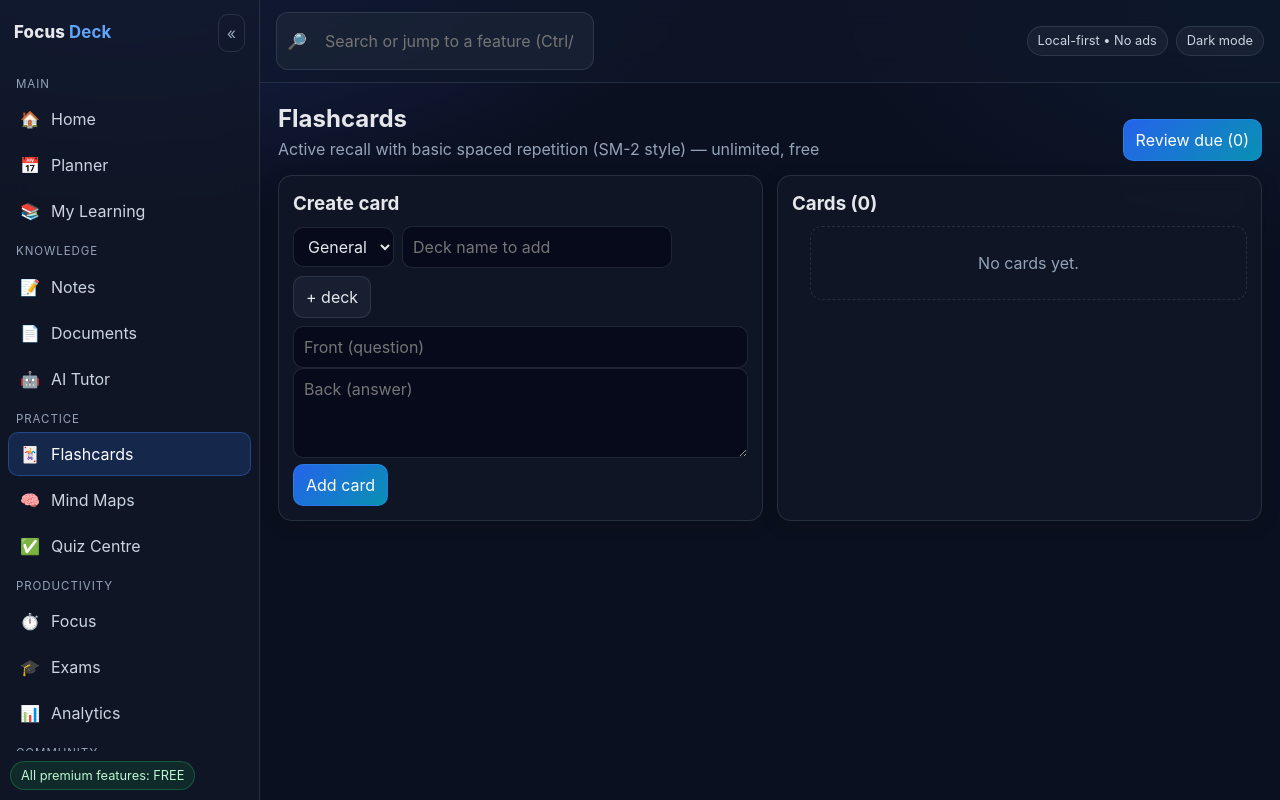
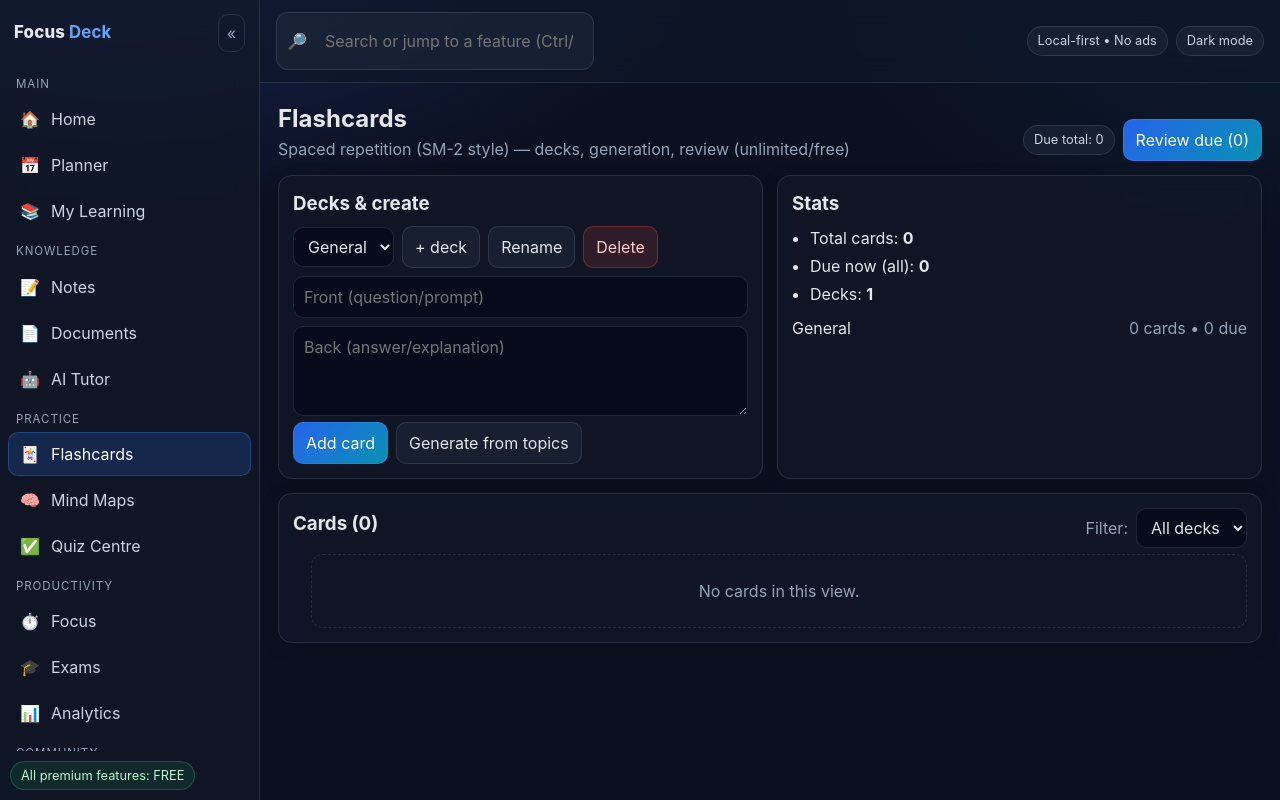
Before and after one commit to wizard809/study, a React (Vite) app: page / in a window 1280 px wide. Both pictures are taken after a click on the button "Review". Built offline with nearby package versions, Linux system fonts and the light colour scheme.

Commit message:
Deepen Flashcards: deck management, editing, filtering, topic generation, improved review

```diff
--- a/src/App.tsx
+++ b/src/App.tsx
@@ -292,24 +292,61 @@ function FocusPage({state, upd}:{state:AppState; upd:any}) {
 
 function Flashcards({state, upd}:{state:AppState; upd:any}) {
   const [front,setFront]=useState(''); const [back,setBack]=useState(''); const [deck,setDeck]=useState(state.decks[0]?.id||'');
+  const [filterDeck,setFilterDeck]=useState<string>('all');
   const [review,setReview]=useState(false); const [show,setShow]=useState(false);
+  const [editId,setEditId]=useState<string|null>(null); const [ef,setEf]=useState(''); const [eb,setEb]=useState('');
   const todayStr = new Date().toISOString().slice(0,10);
-  const due = state.flashcards.filter(c=>c.due<=todayStr);
+  const scoped = state.flashcards.filter(c=>filterDeck==='all' ? true : c.deckId===filterDeck);
+  const due = scoped.filter(c=>c.due<=todayStr);
   const current = review ? due[0] : null;
-  const add = ()=>{ if(!front||!back) return; upd((s:AppState)=>{s.flashcards.push({id:uid(),front,back,deckId:deck,due:new Date().toISOString().slice(0,10),interval:0,ease:2.5,reps:0}); return s;}); setFront(''); setBack(''); };
+  const add = ()=>{ if(!front||!back) return; const d = deck || state.decks[0]?.id; if(!d) return; upd((s:AppState)=>{s.flashcards.push({id:uid(),front,back,deckId:d,due:new Date().toISOString().slice(0,10),interval:0,ease:2.5,reps:0}); return s;}); setFront(''); setBack(''); };
   const grade = (g:number)=>{ if(!current) return; upd((s:AppState)=>{const i=s.flashcards.findIndex(x=>x.id===current.id); if(i>=0) s.flashcards[i]=reviewCard(s.flashcards[i],g); return s;}); setShow(false); };
-  if(review && current){ return <div><PageHeader title="Review session" subtitle={`${due.length} due`} right={<button className="btn" onClick={()=>setReview(false)}>Exit</button>} />
-    <div className="card"><h3>{current.front}</h3>{!show ? <button className="btn primary" onClick={()=>setShow(true)}>Show answer</button> : <><div className="node" style={{marginTop:8}}>{current.back}</div><div className="row" style={{marginTop:10}}><button className="btn danger" onClick={()=>grade(1)}>Again</button><button className="btn" onClick={()=>grade(3)}>Hard</button><button className="btn" onClick={()=>grade(4)}>Good</button><button className="btn primary" onClick={()=>grade(5)}>Easy</button></div></>}</div></div>; }
+  const addDeck = ()=>{ const name=prompt('Deck name'); if(!name) return; const d={id:uid(),name}; upd((s:AppState)=>{s.decks.push(d); return s;}); setDeck(d.id); };
+  const renameDeck = ()=>{ const d=state.decks.find(x=>x.id===deck); if(!d) return; const name=prompt('Rename deck', d.name); if(!name) return; upd((s:AppState)=>{s.decks.find(x=>x.id===deck)!.name=name; return s;}); };
+  const deleteDeck = ()=>{ if(state.decks.length<=1) return alert('Keep at least one deck.'); const d=state.decks.find(x=>x.id===deck); if(!d) return; if(!confirm(`Delete deck "${d.name}" and its cards?`)) return; upd((s:AppState)=>{s.flashcards=s.flashcards.filter(c=>c.deckId!==deck); s.decks=s.decks.filter(x=>x.id!==deck); return s;}); setDeck(state.decks.find(x=>x.id!==deck)?.id||''); setFilterDeck('all'); };
+  const genFromTopics = ()=>{
+    const d = deck || state.decks[0]?.id; if(!d) return;
+    let added=0; upd((s:AppState)=>{
+      s.subjects.forEach(sub=>sub.chapters.forEach(ch=>ch.topics.forEach(t=>{
+        const frontT=`${sub.name}: ${t.title}`; if(s.flashcards.some(c=>c.front===frontT)) return;
+        s.flashcards.push({id:uid(),front:frontT,back:t.description||`Review ${t.title} in ${ch.name}. Status: ${t.status}, difficulty: ${t.difficulty}.`,deckId:d,due:new Date().toISOString().slice(0,10),interval:0,ease:2.5,reps:0}); added++;
+      })));
+      return s;
+    });
+    alert(`Generated ${added} card(s) from topics (skipped duplicates).`);
+  };
+  if(review){
+    if(!current){ return <div><PageHeader title="Review complete" subtitle="No more due cards in this view" right={<button className="btn primary" onClick={()=>setReview(false)}>Back</button>} /><div className="card"><div className="empty">All caught up for now. Keep studying consistently.</div></div></div>; }
+    return <div><PageHeader title="Review session" subtitle={`${due.length} due in view`} right={<button className="btn" onClick={()=>setReview(false)}>Exit</button>} />
+      <div className="card"><div className="muted">Deck: {state.decks.find(d=>d.id===current.deckId)?.name||'—'} • reps {current.reps} • interval {current.interval}d</div><h3 style={{marginTop:8}}>{current.front}</h3>
+        {!show ? <button className="btn primary" onClick={()=>setShow(true)}>Show answer</button> : <><div className="node" style={{marginTop:8, whiteSpace:'pre-wrap'}}>{current.back}</div><div className="row" style={{marginTop:10}}><button className="btn danger" onClick={()=>grade(1)}>Again</button><button className="btn" onClick={()=>grade(3)}>Hard</button><button className="btn" onClick={()=>grade(4)}>Good</button><button className="btn primary" onClick={()=>grade(5)}>Easy</button></div></>}
+      </div></div>;
+  }
+  const totalDue = state.flashcards.filter(c=>c.due<=todayStr).length;
   return <div>
-    <PageHeader title="Flashcards" subtitle="Active recall with basic spaced repetition (SM-2 style) — unlimited, free" right={<button className="btn primary" onClick={()=>setReview(true)} disabled={due.length===0}>Review due ({due.length})</button>} />
+    <PageHeader title="Flashcards" subtitle="Spaced repetition (SM-2 style) — decks, generation, review (unlimited/free)" right={<span className="row"><span className="pill">Due total: {totalDue}</span><button className="btn primary" onClick={()=>setReview(true)} disabled={due.length===0}>Review due ({due.length})</button></span>} />
     <div className="grid g2 section">
-      <div className="card"><h3>Create card</h3><div className="row"><select value={deck} onChange={e=>setDeck(e.target.value)}>{state.decks.map(d=><option key={d.id} value={d.id}>{d.name}</option>)}</select><input placeholder="Deck name to add" id="nd" /><button className="btn" onClick={()=>{const el=document.getElementById('nd') as HTMLInputElement; if(el?.value){const d={id:uid(),name:el.value}; upd((s:AppState)=>{s.decks.push(d); return s;}); setDeck(d.id); el.value='';}}}>+ deck</button></div>
-        <input style={{width:'100%',marginTop:8}} placeholder="Front (question)" value={front} onChange={e=>setFront(e.target.value)} />
-        <textarea placeholder="Back (answer)" value={back} onChange={e=>setBack(e.target.value)} />
-        <button className="btn primary" onClick={add}>Add card</button>
+      <div className="card"><h3>Decks & create</h3>
+        <div className="row" style={{marginBottom:8}}><select value={deck} onChange={e=>setDeck(e.target.value)}>{state.decks.map(d=> <option key={d.id} value={d.id}>{d.name}</option>)}</select><button className="btn" onClick={addDeck}>+ deck</button><button className="btn" onClick={renameDeck}>Rename</button><button className="btn danger" onClick={deleteDeck}>Delete</button></div>
+        <input style={{width:'100%',marginBottom:8}} placeholder="Front (question/prompt)" value={front} onChange={e=>setFront(e.target.value)} />
+        <textarea placeholder="Back (answer/explanation)" value={back} onChange={e=>setBack(e.target.value)} />
+        <div className="row"><button className="btn primary" onClick={add}>Add card</button><button className="btn" onClick={genFromTopics}>Generate from topics</button></div>
       </div>
-      <div className="card"><h3>Cards ({state.flashcards.length})</h3><ul className="list">{state.flashcards.map(c=> <li key={c.id} className="node"><div className="row spread"><b>{c.front}</b><span className="tag">due {c.due}</span></div><div className="muted">{c.back}</div><button className="btn danger" onClick={()=>upd((s:AppState)=>{s.flashcards=s.flashcards.filter(x=>x.id!==c.id); return s;})}>remove</button></li>)}{state.flashcards.length===0 && <div className="empty">No cards yet.</div>}</ul></div>
+      <div className="card"><h3>Stats</h3>
+        <ul className="list"><li>Total cards: <b>{state.flashcards.length}</b></li><li>Due now (all): <b>{totalDue}</b></li><li>Decks: <b>{state.decks.length}</b></li></ul>
+        <div style={{marginTop:10}}>{state.decks.map(d=>{const cards=state.flashcards.filter(c=>c.deckId===d.id); const dDue=cards.filter(c=>c.due<=todayStr).length; return <div key={d.id} className="row spread" style={{margin:'6px 0'}}><span>{d.name}</span><span className="muted">{cards.length} cards • {dDue} due</span></div>;})}</div>
+      </div>
     </div>
+    <div className="card"><div className="row spread"><h3>Cards ({scoped.length})</h3><div className="row"><span className="muted">Filter:</span><select value={filterDeck} onChange={e=>setFilterDeck(e.target.value)}><option value="all">All decks</option>{state.decks.map(d=> <option key={d.id} value={d.id}>{d.name}</option>)}</select></div></div>
+      <ul className="list">{scoped.map(c=> <li key={c.id} className="node">{editId===c.id ? <div>
+        <input style={{width:'100%',marginBottom:6}} value={ef} onChange={e=>setEf(e.target.value)} />
+        <textarea value={eb} onChange={e=>setEb(e.target.value)} />
+        <div className="row"><button className="btn primary" onClick={()=>{upd((s:AppState)=>{const x=s.flashcards.find(f=>f.id===c.id)!; x.front=ef; x.back=eb; return s;}); setEditId(null);}}>Save</button><button className="btn" onClick={()=>setEditId(null)}>Cancel</button></div>
+      </div> : <>
+        <div className="row spread"><b>{c.front}</b><span className="row"><span className="tag">{state.decks.find(d=>d.id===c.deckId)?.name||'deck'}</span><span className="tag">due {c.due}</span></span></div>
+        <div className="muted" style={{whiteSpace:'pre-wrap'}}>{c.back}</div>
+        <div className="row" style={{marginTop:6}}><button className="btn" onClick={()=>{setEditId(c.id); setEf(c.front); setEb(c.back);}}>Edit</button><button className="btn danger" onClick={()=>upd((s:AppState)=>{s.flashcards=s.flashcards.filter(x=>x.id!==c.id); return s;})}>Remove</button></div>
+      </>}</li>)}{scoped.length===0 && <div className="empty">No cards in this view.</div>}</ul></div>
   </div>;
 }
 
```
